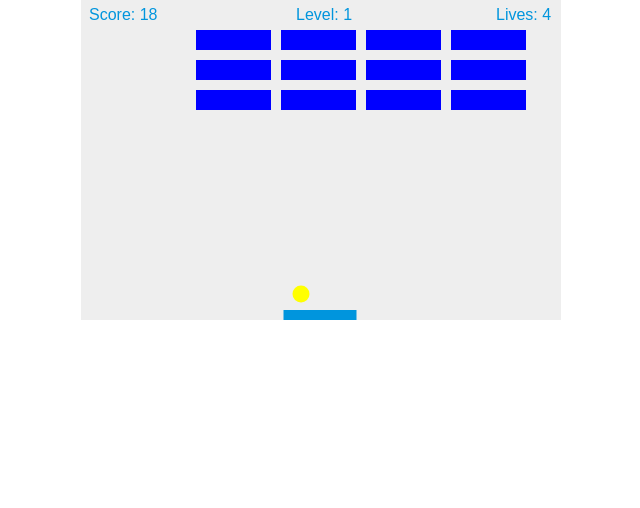
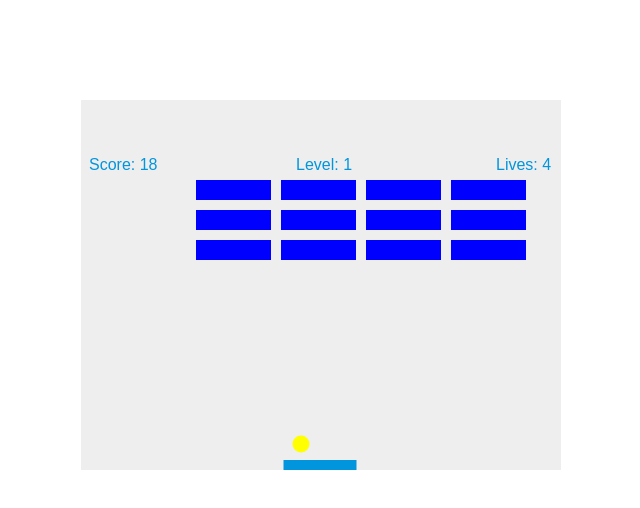
Before and after one commit to joeygaitan/breakout, a website built with webpack: page dist/index.html in a window 1280 px wide. Shown: the whole page, without its empty margins (319-959 px from the left). Built offline with nearby package versions, Linux system fonts and the light colour scheme.

Commit message:
added in css change and surge

```diff
--- a/dist/index.html
+++ b/dist/index.html
@@ -4,10 +4,10 @@
     <meta charset="UTF-8">
     <meta name="viewport" content="width=device-width, initial-scale=1.0">
     <meta http-equiv="X-UA-Compatible" content="ie=edge">
-    <title>Document</title>
-    <script src='../js/index.js' defer></script>
+    <title>Breakout</title>
+    <script src='./bundle.js' defer></script>
     <style>
-    * { padding: 0; margin: 0; }
+    * { padding: 0; margin: 0; padding-top: 50px; }
     canvas { background: #eee; display: block; margin: 0 auto; }
     </style>
 
```
Also changed, not shown: README.md, 2 other files.
